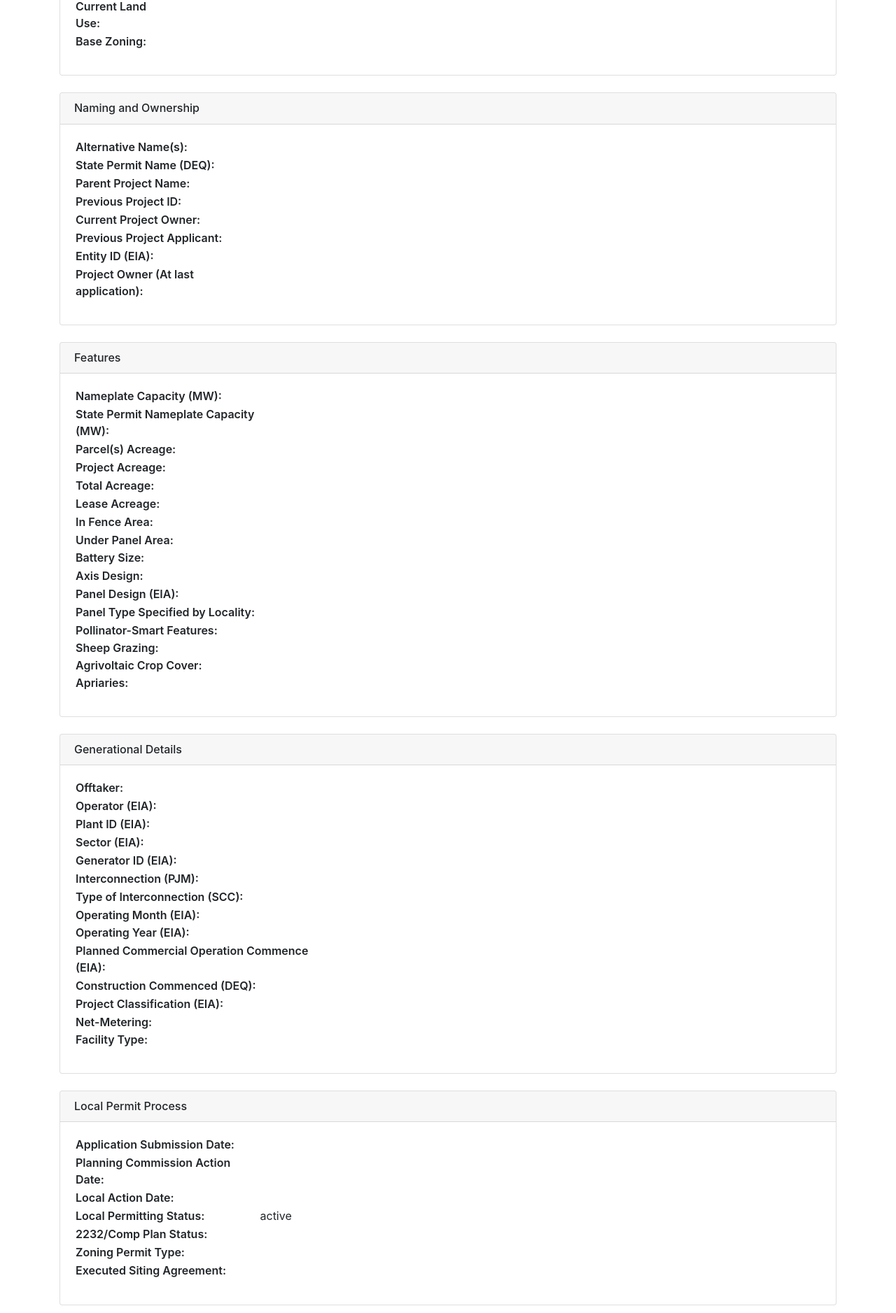
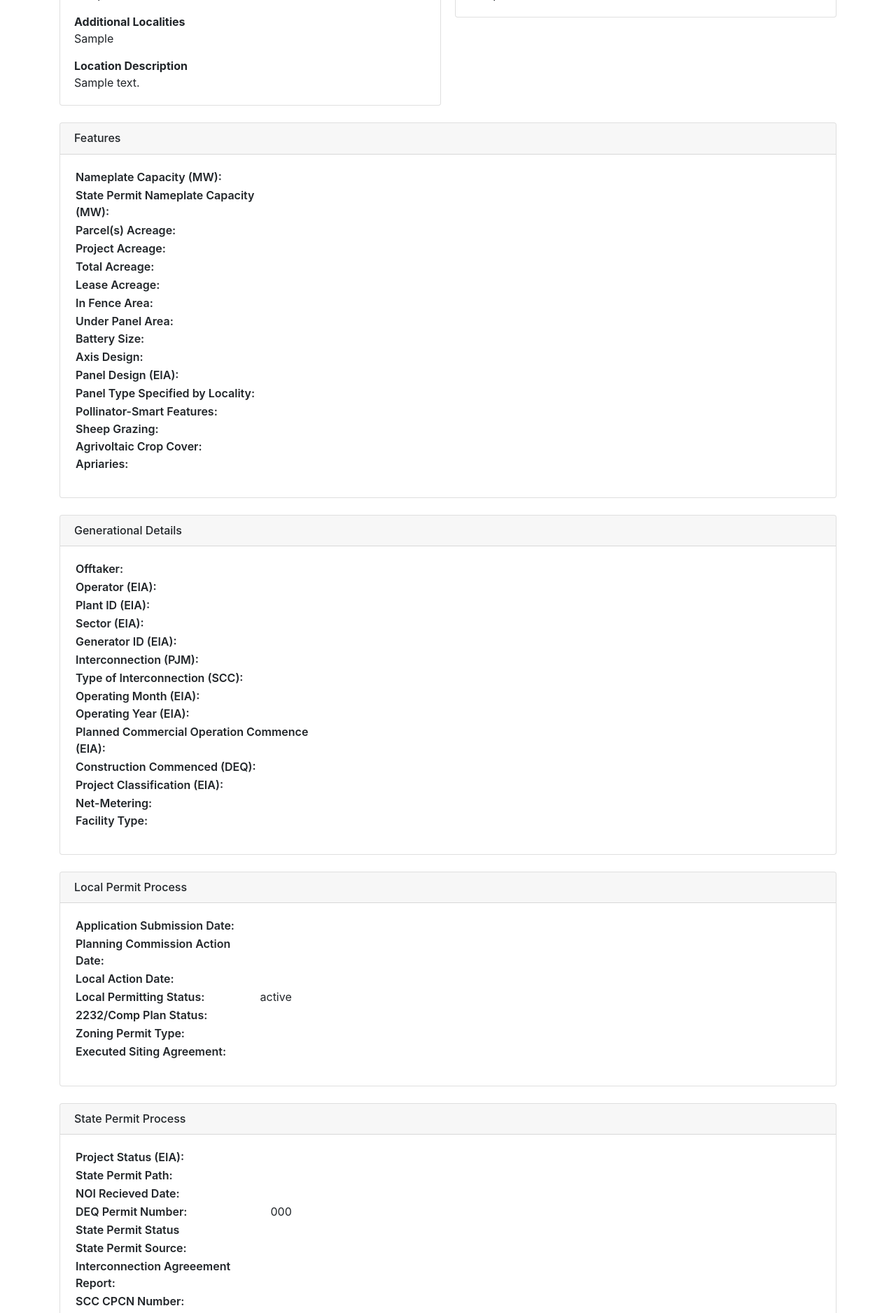
Before and after one commit to coopercenter/solar-database, a Django app: page /project/1/ in a window 1280 px wide. Shown: the part 798-2675 px from the top of the page at 70% size. Run offline with Django 4.2, Linux system fonts and the light colour scheme; tables that the repository leaves empty hold one stand-in row (values such as "Sample post"); some libraries are stand-ins or nearby versions.

Commit message:
Changed project card

```diff
--- a/database/templates/database/project.html
+++ b/database/templates/database/project.html
@@ -3,7 +3,11 @@
     <br><br>
     <button onclick="javascript:history.go(-1);" class="btn btn-light btn-sm">Back</button>
     <br><br>
+    {% if object.latitude is not None and object.longitude is not None %}
         <h4>{{ object.project_name }}</h4>
+    {% else %}
+        <h4>{{ object.project_phases }}</h4>
+    {% endif %}
 
     {% if object.latitude is not None and object.longitude is not None %}
         <br>
@@ -31,85 +35,34 @@
 
     <br>
 
+    <div style="display: grid; grid-template-columns: 1fr 1fr; gap: 20px; width: 100%;">
+        <div>
             <div class="card">
                 <h6 class="card-header">
                     Location
                 </h6>
                 <div class="card-body">
-            <table id="projectData" class="table table-borderless">
-                <tbody>
-                    <tr>
-                        <td style="width: 140.5px; font-weight: 600; padding-top: 0px; padding-bottom: 1px; padding-left: 2px; padding-right: 0.5px">Locality: </td>
-                        <td style="padding-top: 0px; padding-bottom: 1px; padding-left: 0.5px"> {{ object.locality }} </td>
-                    </tr>
-                    <tr>
-                        <td style="font-weight: 600;  padding-top: 1px; padding-bottom: 1px; padding-left: 2px; padding-right: 0.5px"> County/City: </td>
-                        <td style="padding-top: 1px; padding-bottom: 1px; padding-left: 0.5px"> {{ object.city_county }} </td>
-                    </tr>
-                    <tr>
-                        <td style="font-weight: 600;  padding-top: 1px; padding-bottom: 1px; padding-left: 2px; padding-right: 0.5px"> Address: </td>
-                        <td style="padding-top: 1px; padding-bottom: 1px; padding-left: 0.5px"> {{ object.address }} </td>
-                    </tr>
-                    <tr>
-                        <td style="font-weight: 600;  padding-top: 1px; padding-bottom: 1px; padding-left: 2px; padding-right: 0.5px"> Tax Map Parcel #: </td>
-                        <td style="padding-top: 1px; padding-bottom: 1px; padding-left: 0.5px"> {{ object.tax_map_parcel }} </td>
-                    </tr>
-                    <tr>
-                        <td style="font-weight: 600;  padding-top: 1px; padding-bottom: 1px; padding-left: 2px; padding-right: 0.5px"> Current Land Use: </td>
-                        <td style="padding-top: 1px; padding-bottom: 1px; padding-left: 0.5px"> {{ object.land_use_at_time_of_local_application }} </td>
-                    </tr>
-                    <tr>
-                        <td style="font-weight: 600;  padding-top: 1px; padding-bottom: 0px; padding-left: 2px; padding-right: 0.5px"> Base Zoning: </td>
-                        <td style="padding-top: 1px; padding-bottom: 0px; padding-left: 0.5px"> {{ object.base_zoning }} </td>
-                    </tr>
-                </tbody>
-            </table>
+                    <div><b>Locality</b> <br> {{ object.locality }}</div>
+                    <div style="height: 15px;"></div>
+                    <div><b>Region</b> <br> {{ object.region}}</div>
+                    <div style="height: 15px;"></div>
+                    <div><b>Additional Localities</b> <br> {{ object.additional_localities }}</div>
+                    <div style="height: 15px;"></div>
+                    <div><b>Location Description</b> <br> {{ object.location_description }}</div>
                 </div>
             </div>
-
-    <br>
-
+        </div>
+        <div>
             <div class="card">
                 <h6 class="card-header">
                     Naming and Ownership
                 </h6>
                 <div class="card-body">
-            <table id="projectData" class="table table-borderless">
-                <tbody>
-                    <tr>
-                        <td style="width: 265px; font-weight: 600; padding-top: 0px; padding-bottom: 1px; padding-left: 2px; padding-right: 0.5px">Alternative Name(s): </td>
-                        <td style="padding-top: 0px; padding-bottom: 1px; padding-left: 0.5px"> {{ object.alternate_names }} </td>
-                    </tr>
-                    <tr>
-                        <td style="font-weight: 600;  padding-top: 1px; padding-bottom: 1px; padding-left: 2px; padding-right: 0.5px"> State Permit Name (DEQ): </td>
-                        <td style="padding-top: 1px; padding-bottom: 1px; padding-left: 0.5px"> {{ object.vdeq_emd_permit_name }} </td>
-                    </tr>
-                    <tr>
-                        <td style="font-weight: 600;  padding-top: 1px; padding-bottom: 1px; padding-left: 2px; padding-right: 0.5px"> Parent Project Name: </td>
-                        <td style="padding-top: 1px; padding-bottom: 1px; padding-left: 0.5px"> {{ object.parent_project }} </td>
-                    </tr>
-                    <tr>
-                        <td style="font-weight: 600;  padding-top: 1px; padding-bottom: 1px; padding-left: 2px; padding-right: 0.5px"> Previous Project ID: </td>
-                        <td style="padding-top: 1px; padding-bottom: 1px; padding-left: 0.5px"> {{ object.data_id_for_previous_project }} </td>
-                    </tr>
-                    <tr>
-                        <td style="font-weight: 600;  padding-top: 1px; padding-bottom: 1px; padding-left: 2px; padding-right: 0.5px"> Current Project Owner: </td>
-                        <td style="padding-top: 1px; padding-bottom: 1px; padding-left: 0.5px"> {{ object.current_project_owner }} </td>
-                    </tr>
-                    <tr>
-                        <td style="font-weight: 600;  padding-top: 1px; padding-bottom: 1px; padding-left: 2px; padding-right: 0.5px"> Previous Project Applicant: </td>
-                        <td style="padding-top: 1px; padding-bottom: 1px; padding-left: 0.5px"> {{ object.previous_project_owner_applicant }} </td>
-                    </tr>
-                    <tr>
-                        <td style="font-weight: 600;  padding-top: 1px; padding-bottom: 1px; padding-left: 2px; padding-right: 0.5px"> Entity ID (EIA): </td>
-                        <td style="padding-top: 1px; padding-bottom: 1px; padding-left: 0.5px"> {{ object.entity_id_eia }} </td>
-                    </tr>
-                    <tr>
-                        <td style="font-weight: 600;  padding-top: 1px; padding-bottom: 0px; padding-left: 2px; padding-right: 0.5px"> Project Owner (At last application): </td>
-                        <td style="padding-top: 1px; padding-bottom: 0px; padding-left: 0.5px"> {{ object.project_owner }} </td>
-                    </tr>
-                </tbody>
-            </table>
+                    <div><b>Alternative Name(s)</b> <br> {{ object.alternative_names }}</div>
+                    <div style="height: 15px;"></div>
+                    <div><b>Owner Developer (At Local Action)</b> <br> {{ object.owner_developer_at_local_action }}</div>
+                </div>
+            </div>
         </div>
     </div>
 
```
Lines whose indentation alone changed are shown as unchanged.
